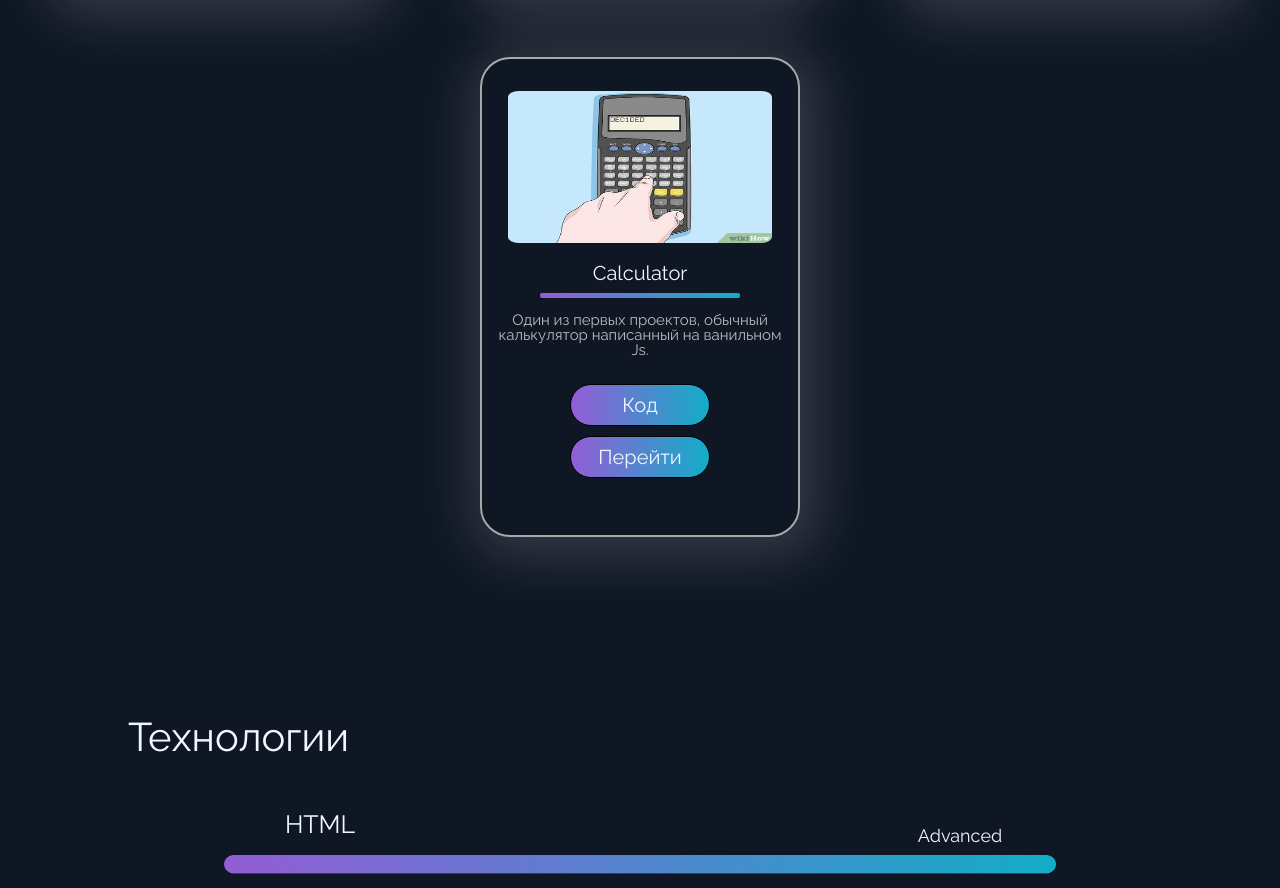
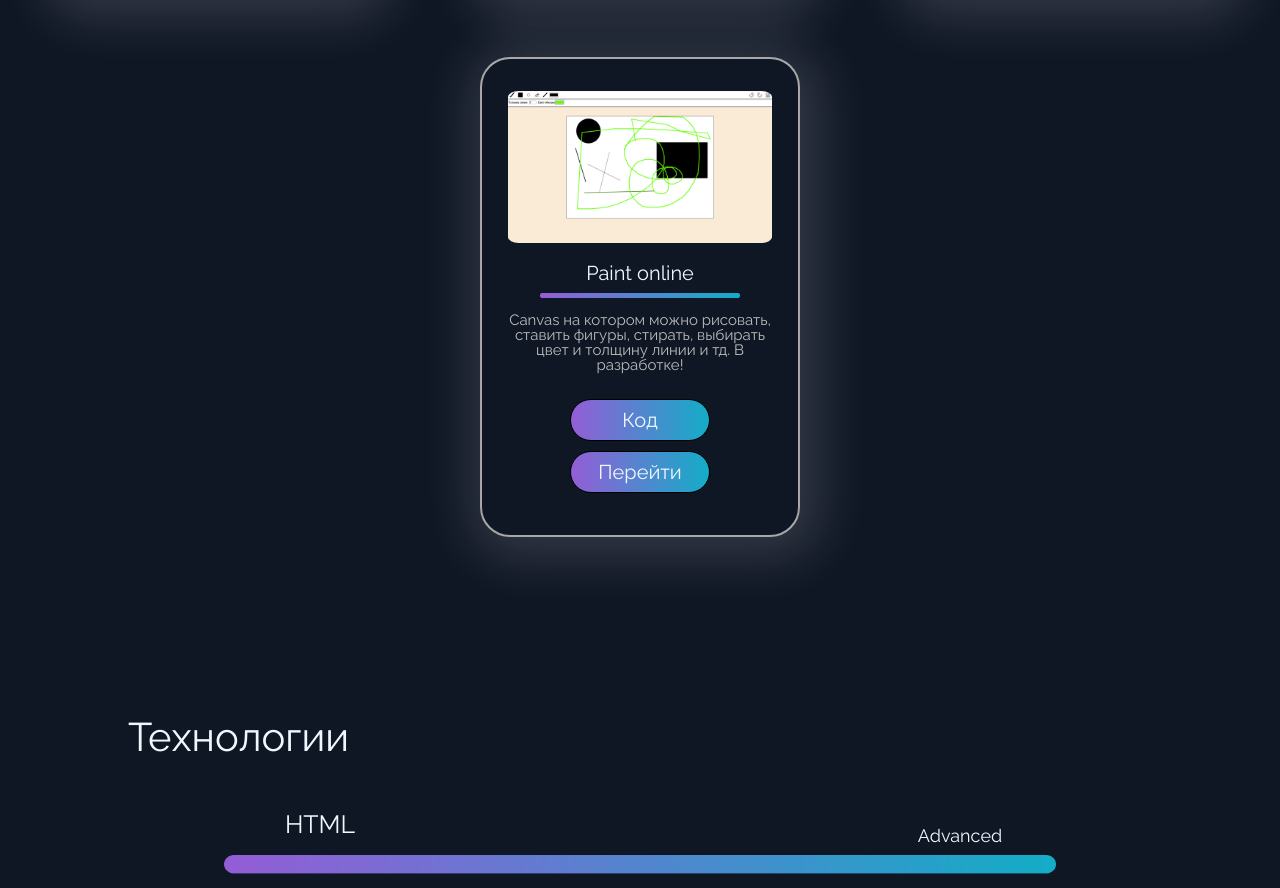
Before and after one commit to R-Morpheus/Portfolio, a plain HTML site: page index.html in a window 1280 px wide. Shown: the part 1715-2603 px from the top of the page. Drawn offline with Linux system fonts and the light colour scheme.

Commit message:
new project

```diff
--- a/index.html
+++ b/index.html
@@ -109,13 +109,12 @@
             <a class="project__button" href="https://r-morpheus.github.io/random-color/"  target=_blank>Перейти</a>
         </div>
         <div class="project__container">
-            <img src="./Images/calculator.jpg" alt="MyMarket-img" class="project__img">
-            <div class="project__title">Calculator</div>
+            <img src="./Images/canvas.png" alt="MyMarket-img" class="project__img">
+            <div class="project__title">Paint online</div>
             <div class="project__line"></div>
-            <div class="project__subtitle">Один из первых проектов, обычный калькулятор написанный на ванильном Js.</div>
-            <a class="project__button" href="https://github.com/R-Morpheus/Calculator" target=_blank>Код</a>
-            <a class="project__button" href="https://r-morpheus.github.io/Calculator/" target=_blank>Перейти</a>
-
+            <div class="project__subtitle">Canvas на котором можно рисовать, ставить фигуры, стирать, выбирать цвет и толщину линии и тд. В разработке!</div>
+            <a class="project__button" href="https://github.com/R-Morpheus/paint-online" target=_blank>Код</a>
+            <a class="project__button" href="https://sensational-mochi-189d55.netlify.app/" target=_blank>Перейти</a>
         </div>
     </section>
     <h1 class="headers headers__technologies">Технологии</h1>
```
Also changed, not shown: Images/canvas.png (added).
